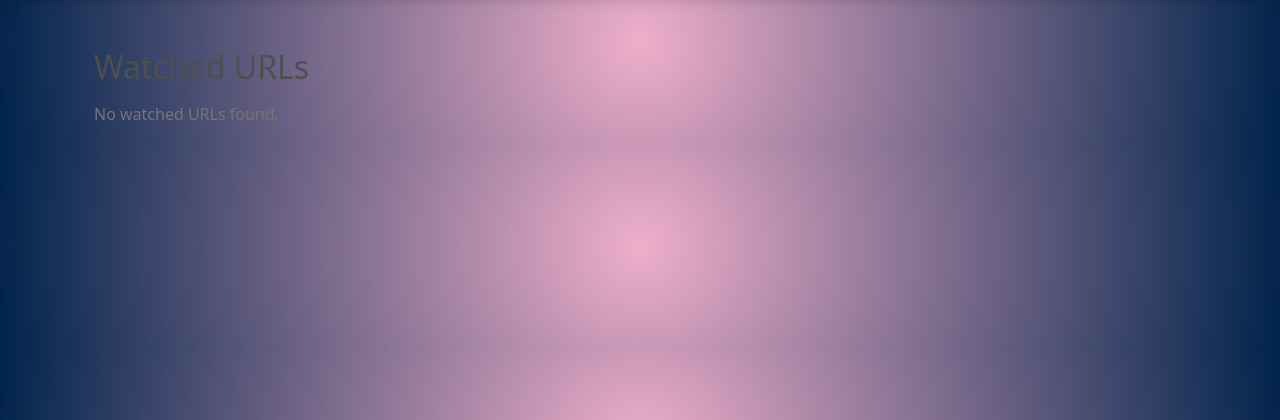
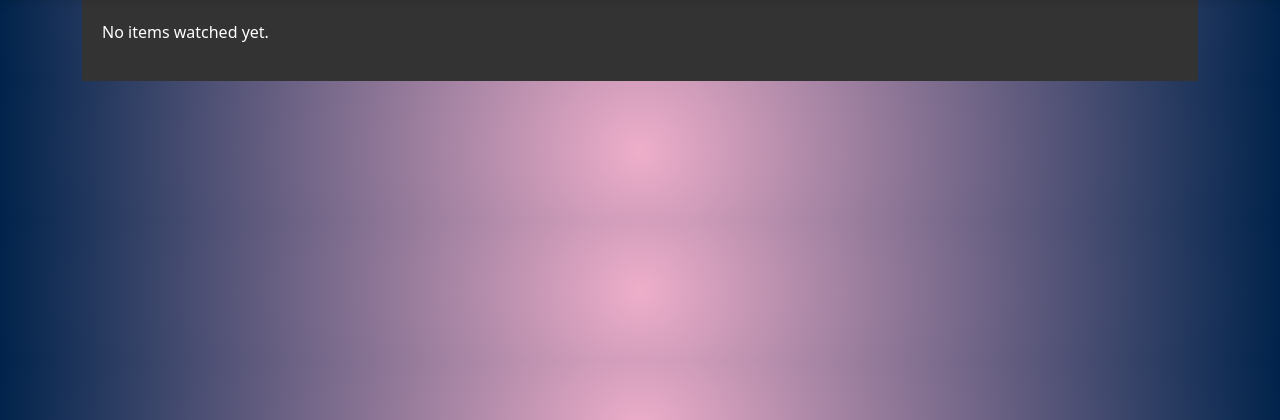
Before and after one commit to hanimebeast/hanime, a Flask app: page /watched in a window 1280 px wide. Shown: the part 59-479 px from the top of the page. Run offline with Flask 3, Linux system fonts and the light colour scheme; some libraries are stand-ins or nearby versions.

Commit message:
Update watched.html

```diff
--- a/templates/watched.html
+++ b/templates/watched.html
@@ -4,16 +4,56 @@
 {% block metakeywords %}hentai, hentai api, hentai porn api{% endblock metakeywords %}
 {% block title %}HanimeBeast{% endblock %}
 {% block content %}
-        <div id="watchedUrls" class="container mt-5">
-        <h2>Watched URLs</h2>
-        <ul id="watchedUrlsList"></ul>
-        <p id="noWatchedMsg" class="text-muted mt-3">No watched URLs found.</p>
+<style>
+        .watched-list {
+            background-color: #333;
+            color: white;
+            padding: 20px;
+            animation: fadeIn 1s ease-in-out;
+        }
+
+        @keyframes fadeIn {
+            from {
+                opacity: 0;
+            }
+            to {
+                opacity: 1;
+            }
+        }
+
+        /* Mobile Layout */
+        @media (max-width: 600px) {
+            .watched-list {
+                padding: 10px;
+            }
+        }
+    </style>
+
+    <div class="watched-list" id="watchedList">
+        <!-- Watched items will be added here dynamically using JavaScript -->
     </div>
 
     <script>
         const watchedItems = getWatchedItemsFromCookie();
-        const watchedUrlsList = document.getElementById('watchedUrlsList');
-        const noWatchedMsg = document.getElementById('noWatchedMsg');
+        const watchedList = document.getElementById('watchedList');
+
+        function displayWatchedItems() {
+            watchedList.innerHTML = ''; // Clear previous items
+
+            if (watchedItems.length === 0) {
+                watchedList.innerHTML = '<p>No items watched yet.</p>';
+                return;
+            }
+
+            const ul = document.createElement('ul');
+            watchedItems.forEach(item => {
+                const li = document.createElement('li');
+                li.textContent = item;
+                ul.appendChild(li);
+            });
+
+            watchedList.appendChild(ul);
+        }
 
         function getWatchedItemsFromCookie() {
             const cookies = document.cookie.split(';');
@@ -26,23 +66,12 @@
             return [];
         }
 
-        function displayWatchedUrls() {
-            if (watchedItems.length === 0) {
-                noWatchedMsg.style.display = 'block';
-            } else {
-                noWatchedMsg.style.display = 'none';
-                for (const url of watchedItems) {
-                    const listItem = document.createElement('li');
-                    listItem.textContent = url;
-                    watchedUrlsList.appendChild(listItem);
-                }
-            }
-        }
-
-        // Display watched URLs when the page loads
-        displayWatchedUrls();
+        displayWatchedItems();
     </script>
 
 
 
+
+
+
 {% endblock %}
```
